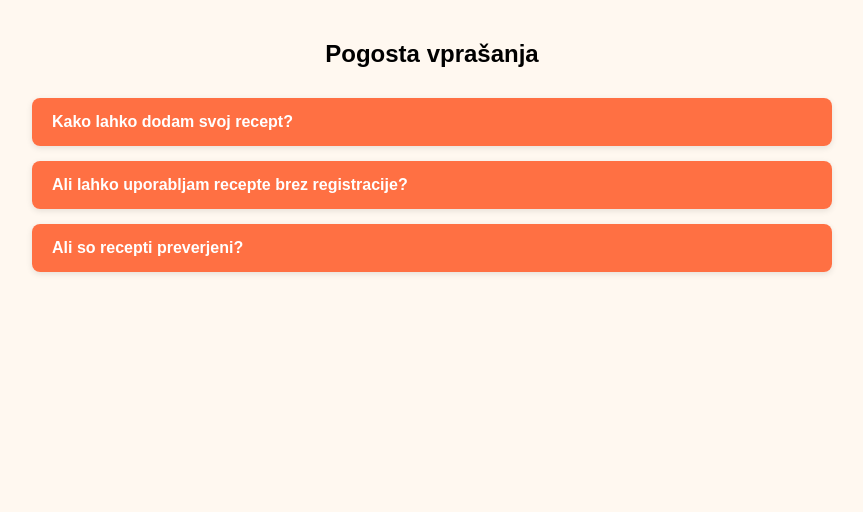
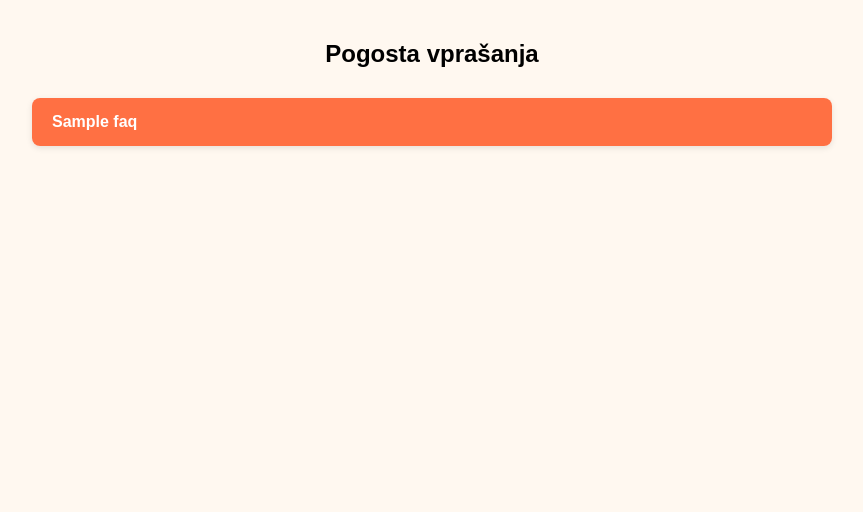
Before and after one commit to larapijemlijeko/Skupina-ZETA, a Flask app: page /vprasanja in a window 1280 px wide. Shown: the part 138-650 px from the top of the page, without its empty margins (208-1071 px from the left). Run offline with Flask 3, Linux system fonts and the light colour scheme; a database or web service that is not in the repository returns one stand-in record (values such as "Sample title"); some libraries are stand-ins or nearby versions.

Commit message:
popravljena vprasanja

```diff
--- a/src/controllers/vprasanja.py
+++ b/src/controllers/vprasanja.py
@@ -1,4 +1,17 @@
-from flask import request, render_template
+from flask import render_template
+import db
 
 def vprasanja():
-    return render_template("vprasanja.html")
+    conn = db.get_connection()
+    cur = conn.cursor()
+    try:
+        cur.execute("SELECT question, answer FROM faq ORDER BY id;")
+        faq_items = cur.fetchall()
+    except Exception as e:
+        print("Napaka pri pridobivanju vprašanj:", e)
+        faq_items = []
+    finally:
+        cur.close()
+        conn.close()
+
+    return render_template('vprasanja.html', faq_items=faq_items)
--- a/src/models/faq.py
+++ b/src/models/faq.py
@@ -2,7 +2,7 @@ def create_faq_table(cur):
     cur.execute("""
         CREATE TABLE IF NOT EXISTS faq (
             id SERIAL PRIMARY KEY,
-            question TEXT NOT NULL,
+            question TEXT NOT NULL UNIQUE,
             answer TEXT NOT NULL,
             uporabnik_id INTEGER REFERENCES uporabniki(id) ON DELETE SET NULL
         );
--- a/src/templates/vprasanja.html
+++ b/src/templates/vprasanja.html
@@ -14,26 +14,15 @@
     <div class="faq-container">
       <h2 class="faq-title">Pogosta vprašanja</h2>
 
-      <div class="faq-item">
-        <div class="faq-question">Kako lahko dodam svoj recept?</div>
-        <div class="faq-answer">
-          Recept lahko dodaš prek svojega profila po prijavi. Klikni na "Dodaj recept" in sledi navodilom.
+      {% for question, answer in faq_items %}
+        <div class="faq-item">
+          <div class="faq-question">{{ question }}</div>
+          <div class="faq-answer" style="display: none;">{{ answer }}</div>
         </div>
-      </div>
+      {% else %}
+        <p>Trenutno ni nobenih vprašanj v bazi.</p>
+      {% endfor %}
 
-      <div class="faq-item">
-        <div class="faq-question">Ali lahko uporabljam recepte brez registracije?</div>
-        <div class="faq-answer">
-          Da, vse recepte lahko gledaš brez prijave. Za dodajanje in shranjevanje priljubljenih pa se moraš registrirati.
-        </div>
-      </div>
-
-      <div class="faq-item">
-        <div class="faq-question">Ali so recepti preverjeni?</div>
-        <div class="faq-answer">
-          Vsi recepti so pregledani s strani urednikov in ocenjeni s strani skupnosti.
-        </div>
-      </div>
     </div>
   </main>
 
```
Also changed, not shown: src/controllers/admin.py (+14 -0 lines).
